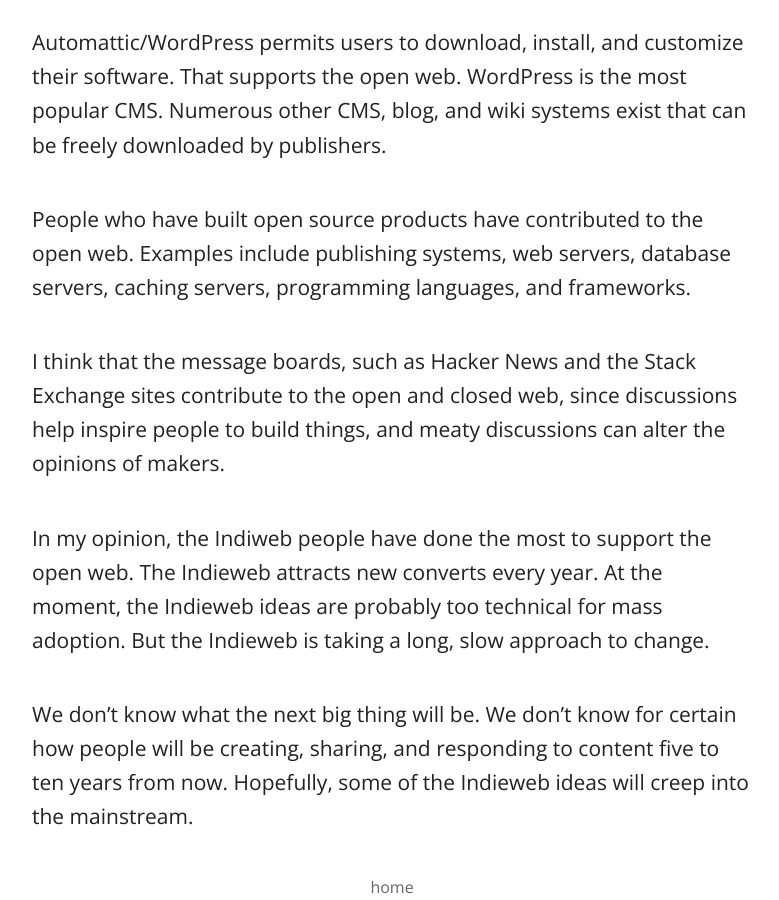
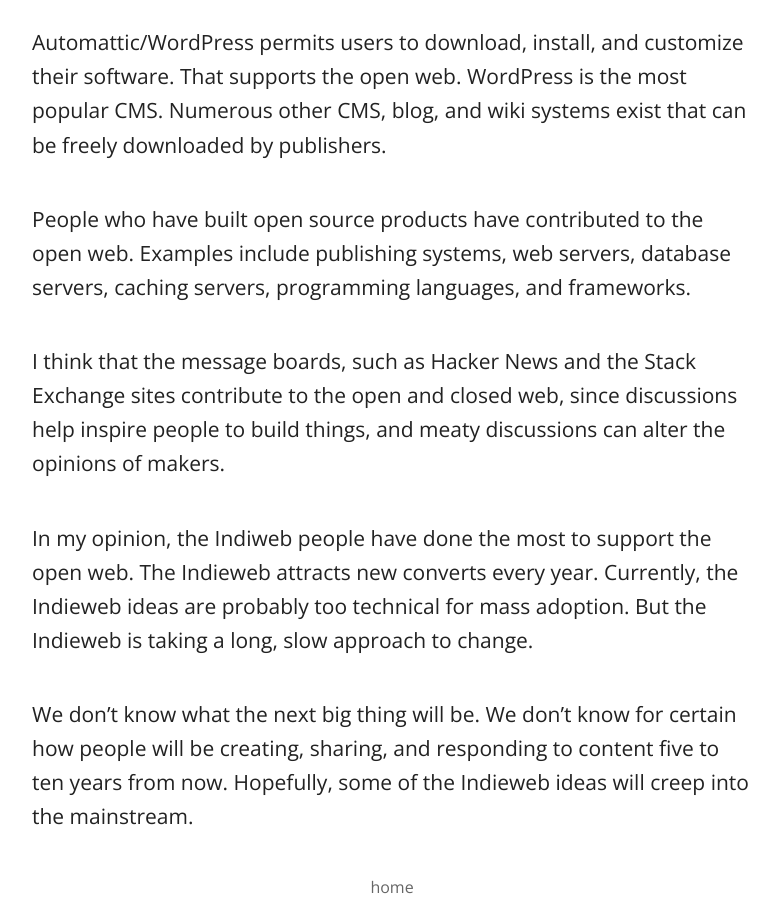
Before and after one commit to jrsawvel/jrsawvel.github.io, a Jekyll site: the page built from _posts/2017-04-05-open-web-vs-silos.md, in a window 1280 px wide and 900 px high, scrolled down 9960 px. Shown: the whole window, without its empty margins (248-1027 px from the left). Built offline with Jekyll 4.4.1, drawn with Linux system fonts in a browser that asks for light colours.

Commit message:
Update 2017-04-05-open-web-vs-silos.md

```diff
--- a/_posts/2017-04-05-open-web-vs-silos.md
+++ b/_posts/2017-04-05-open-web-vs-silos.md
@@ -129,7 +129,6 @@
 
 I think that the message boards, such as Hacker News and the Stack Exchange sites contribute to the open and closed web, since discussions help inspire people to build things, and meaty discussions can alter the opinions of makers.
 
-In my opinion, the Indiweb people have done the most to support the open web. The Indieweb attracts new converts every year.
-At the moment, the Indieweb ideas are probably too technical for mass adoption. But the Indieweb is taking a long, slow approach to change.
+In my opinion, the Indiweb people have done the most to support the open web. The Indieweb attracts new converts every year.  Currently, the Indieweb ideas are probably too technical for mass adoption. But the Indieweb is taking a long, slow approach to change.
 
 We don't know what the next big thing will be. We don't know for certain how people will be creating, sharing, and responding to content five to ten years from now. Hopefully, some of the Indieweb ideas will creep into the mainstream.
```
